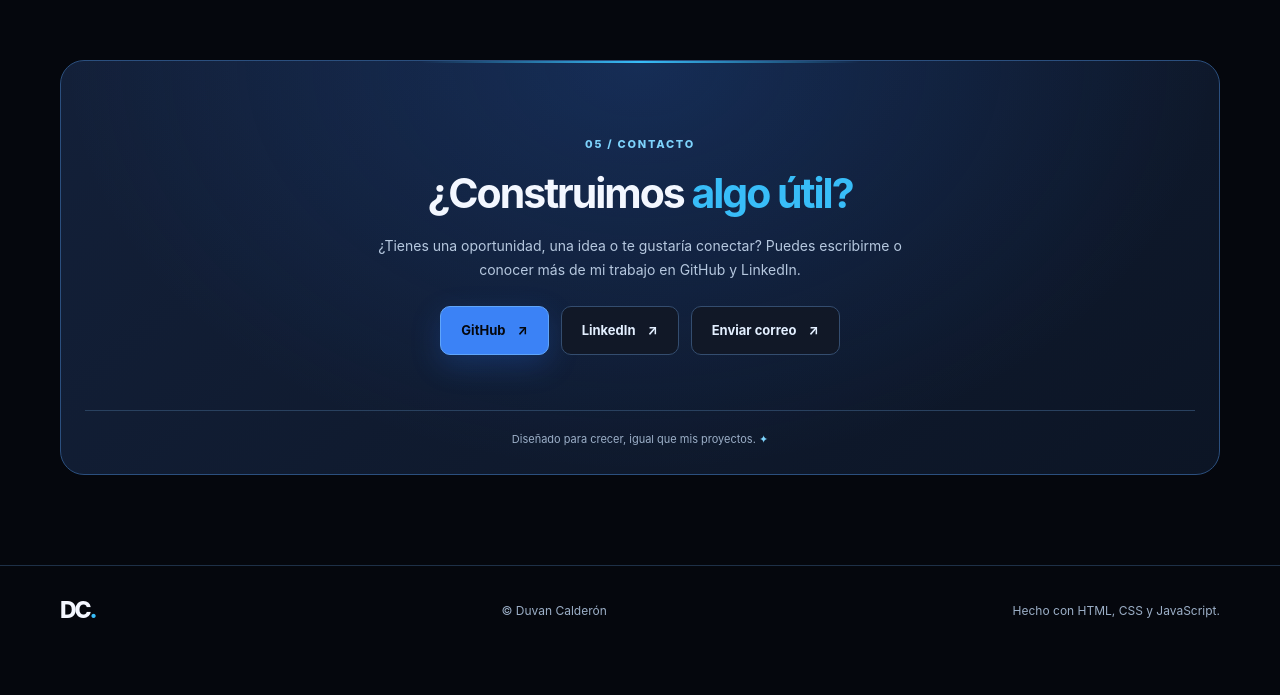
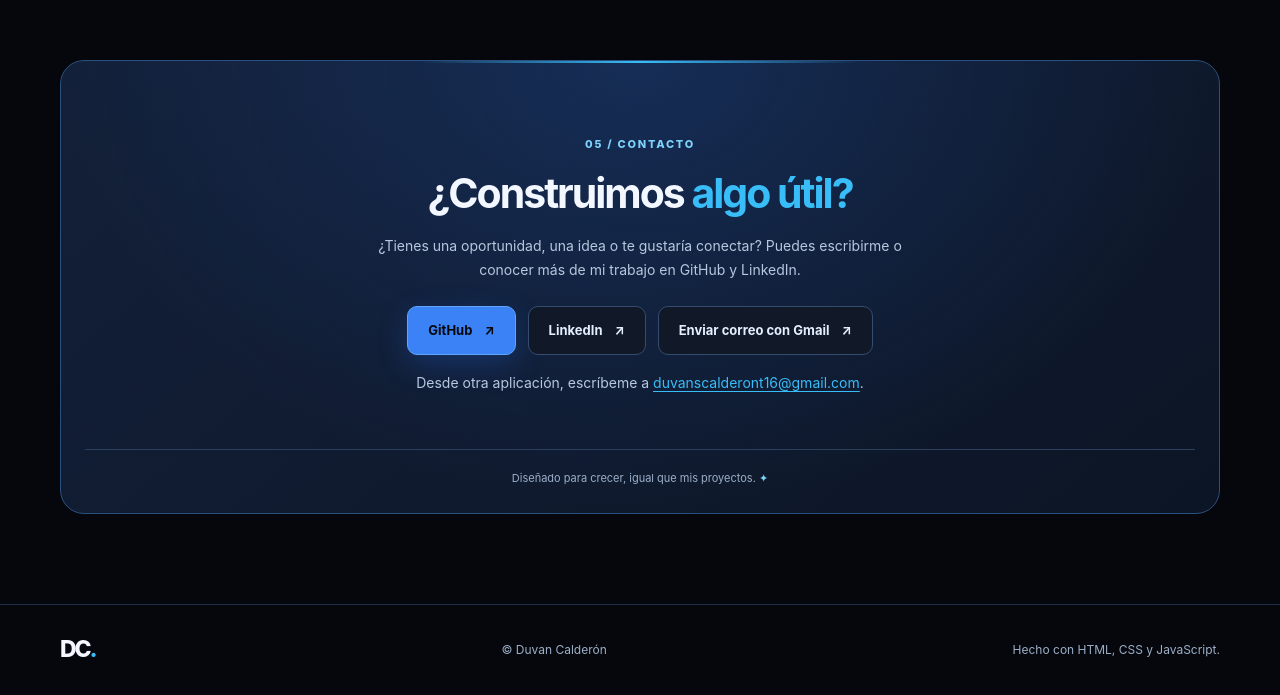
Before and after one commit to DuvanCalderon/portafolio-personal, a plain HTML site: page index.html in a window 1280 px wide. Shown: the part 3375-4070 px from the top of the page. Before the commit the page ends 4031 px from the top, so only its background shows below. Drawn offline with Linux system fonts and the light colour scheme.

Commit message:
fix: abre el contacto con Gmail y muestra la dirección de correo

```diff
--- a/assets/css/styles.css
+++ b/assets/css/styles.css
@@ -815,6 +815,12 @@ p {
   gap: 12px;
   flex-wrap: wrap;
 }
+.contact-email a {
+  color: var(--sky);
+  text-decoration: underline;
+  text-underline-offset: 0.2em;
+  overflow-wrap: anywhere;
+}
 .contact-detail {
   border-top: 1px solid #29415f;
   margin-top: 55px;
--- a/index.html
+++ b/index.html
@@ -403,10 +403,16 @@
                 >
                 <a
                   class="button button-secondary"
-                  href="mailto:duvanscalderont16@gmail.com"
-                  >Enviar correo <span aria-hidden="true">↗</span></a
+                  href="https://mail.google.com/mail/?view=cm&amp;fs=1&amp;to=duvanscalderont16@gmail.com"
+                  target="_blank"
+                  rel="noopener noreferrer"
+                  >Enviar correo con Gmail <span aria-hidden="true">↗</span></a
                 >
               </div>
+              <p class="contact-email">
+                Desde otra aplicación, escríbeme a
+                <a href="mailto:duvanscalderont16@gmail.com">duvanscalderont16@gmail.com</a>.
+              </p>
               <div class="contact-detail">
                 Diseñado para crecer, igual que mis proyectos.
                 <span aria-hidden="true">✦</span>
```
